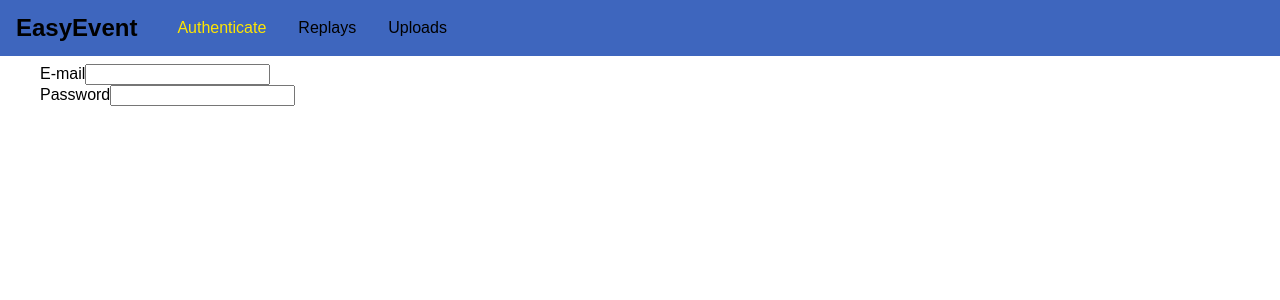
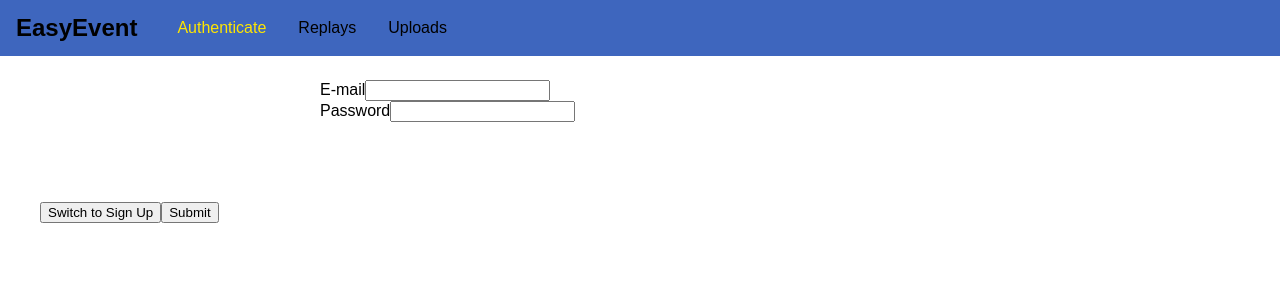
Before and after one commit to tobsirl/Warcraft3-Reforged-Backend, a React (Create React App) app in the folder frontend/: page /auth in a window 1280 px wide. Shown: the top 300 px of the page. Built offline with nearby package versions, Linux system fonts and the light colour scheme.

Commit message:
Trying out Styled Components

```diff
--- a/frontend/package.json
+++ b/frontend/package.json
@@ -6,7 +6,8 @@
     "react": "^16.7.0",
     "react-dom": "^16.7.0",
     "react-router-dom": "^4.3.1",
-    "react-scripts": "2.1.3"
+    "react-scripts": "2.1.3",
+    "styled-components": "^4.1.3"
   },
   "scripts": {
     "start": "react-scripts start",
--- a/frontend/src/pages/Auth.js
+++ b/frontend/src/pages/Auth.js
@@ -1,10 +1,18 @@
 import React, { Component } from 'react';
+import styled, { css } from 'styled-components';
+
+const Form = styled.form `
+  width: 40rem;
+  max-width: 80%;
+  margin: 5rem auto;
+
+`
 
 class Auth extends Component {
   render() {
     return (
       <div>
-        <form>
+        <Form className="auth-form">
           <div className="form-control">
             <label htmlFor="email">E-mail</label>
             <input type="email" id="email" />
@@ -13,7 +21,11 @@ class Auth extends Component {
             <label htmlFor="password">Password</label>
             <input type="password" id="password" />
           </div>
-        </form>
+        </Form>
+        <div className="form-actions">
+          <button type="button">Switch to Sign Up</button>
+          <button type="submit">Submit</button>
+        </div>
       </div>
     );
   }
```
Also changed, not shown: 1 other file (tests, documents, lock files or other folders).
